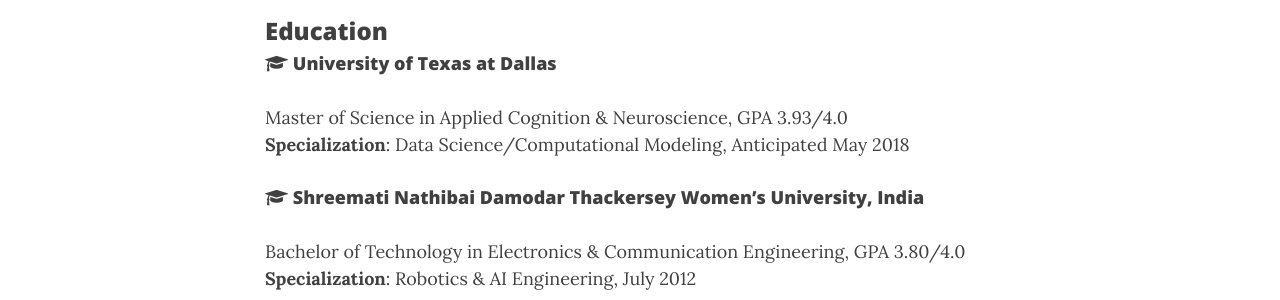
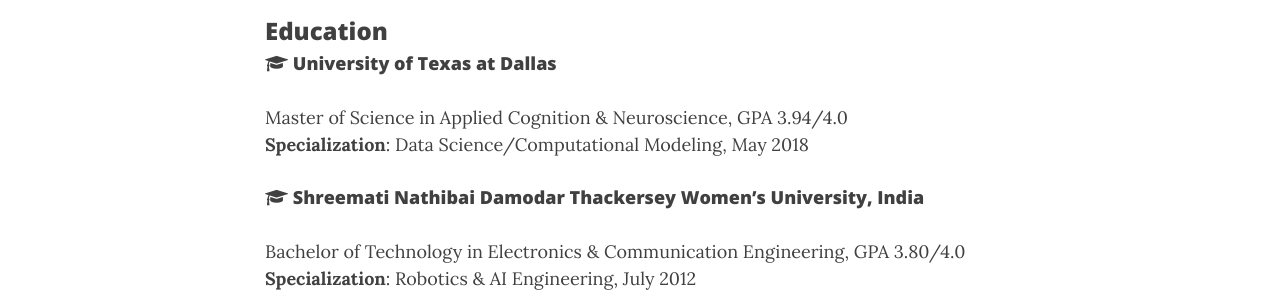
Before and after one commit to sruti-jain/sruti-jain.github.io, a Jekyll site: the page built from Resume.md, in a window 1280 px wide and 1400 px high. Shown: the part 250-550 px from the top of the window. Built offline with Jekyll 4.4.1, drawn with Linux system fonts in a browser that asks for light colours; nearby versions of some CDN libraries; some of the changed text lies outside the part shown.

Commit message:
Update Resume.md

```diff
--- a/Resume.md
+++ b/Resume.md
@@ -9,8 +9,8 @@
 
 #### <span class="fa fa-graduation-cap about-icon"></span>  University of Texas at Dallas
 
-Master of Science in Applied Cognition & Neuroscience, GPA 3.93/4.0
-**Specialization**: Data Science/Computational Modeling, Anticipated May 2018
+Master of Science in Applied Cognition & Neuroscience, GPA 3.94/4.0
+**Specialization**: Data Science/Computational Modeling, May 2018
 
 #### <span class="fa fa-graduation-cap about-icon"></span>  Shreemati Nathibai Damodar Thackersey Women's University, India
 
```
Also changed, not shown: other parts of Resume.md (+0 -1 lines).
